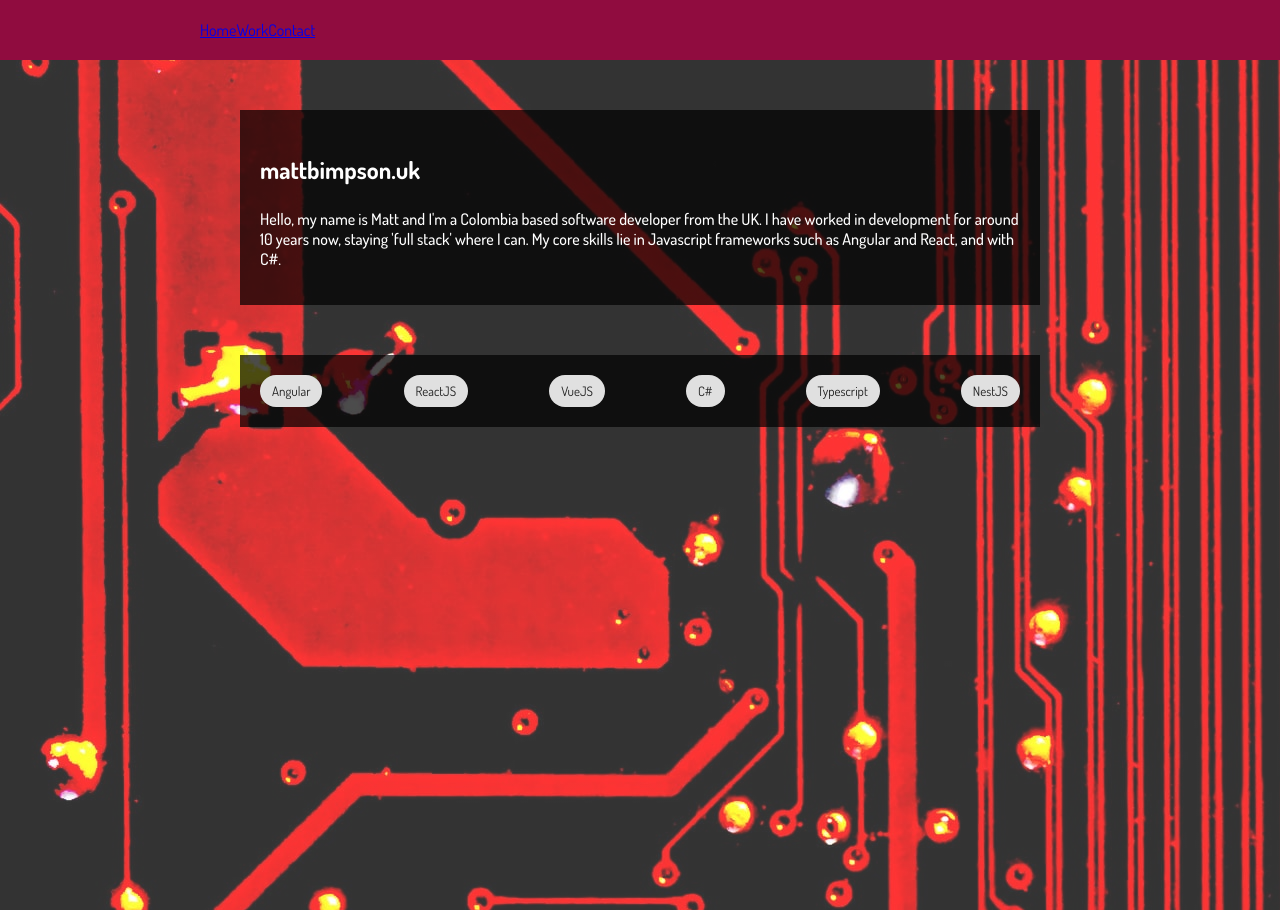
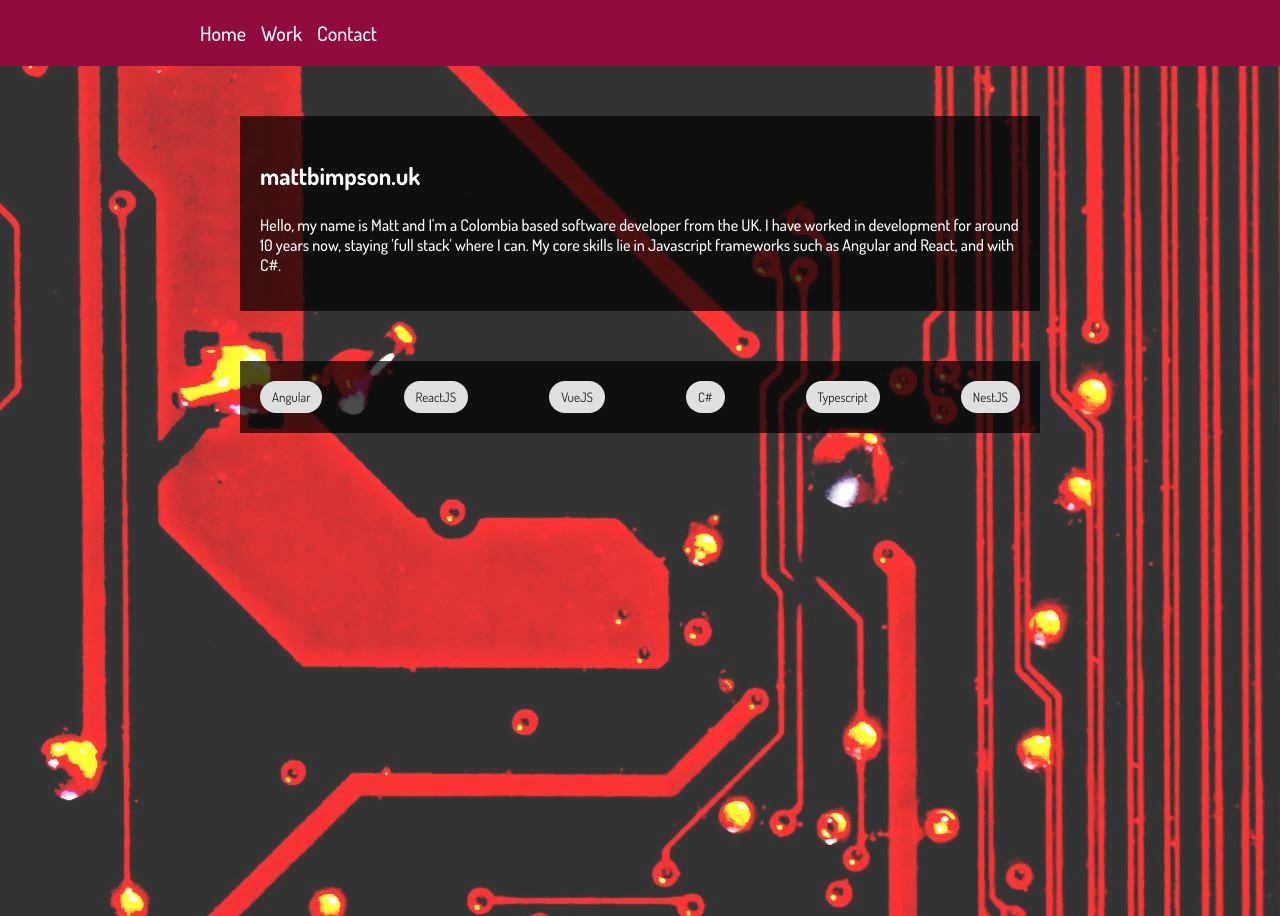
Before and after one commit to mattbimpson/portfolio, a React (Create React App) app: page / in a window 1280 px wide. Built offline with nearby package versions, Linux system fonts and the light colour scheme.

Commit message:
style links

```diff
--- a/src/components/HeaderComponent.tsx
+++ b/src/components/HeaderComponent.tsx
@@ -1,21 +1,20 @@
 import React from 'react';
-import { Container, Nav } from './Styles';
-import { Link } from 'react-router-dom';
+import { Container, Nav, RouterLink } from './Styles';
 
 const Header: React.FC<any> = () => {
   return (
     <>
       <Container>
         <Nav>
-          <Link to="/">
+          <RouterLink to="/">
             Home
-          </Link>
-          <Link to="/work">
+          </RouterLink>
+          <RouterLink to="/work">
             Work
-          </Link>
-          <Link to="/contact">
+          </RouterLink>
+          <RouterLink to="/contact">
             Contact
-          </Link>
+          </RouterLink>
         </Nav>
       </Container>
     </>
--- a/src/components/Styles.ts
+++ b/src/components/Styles.ts
@@ -1,5 +1,6 @@
 import styled from 'styled-components';
 import { DarkRed } from '../shared/styles/colors';
+import { Link } from 'react-router-dom';
 
 export const Container =
   styled.div`
@@ -21,7 +22,7 @@ export const Nav = styled.div`
   }
 `;
 
-export const Link = styled.a`
+export const RouterLink = styled(Link)`
   color: white;
   text-decoration: none;
   margin-right: 15px;
```
